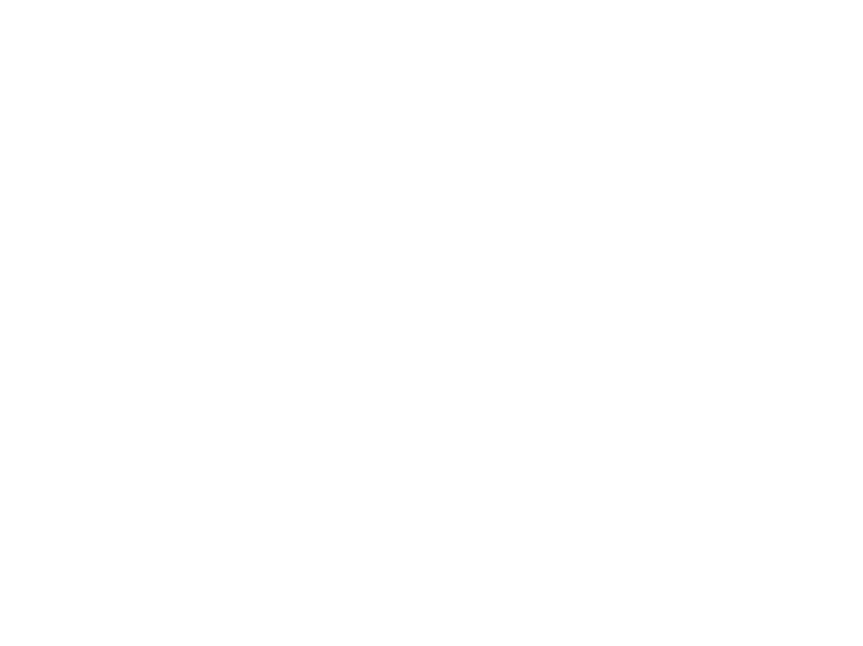
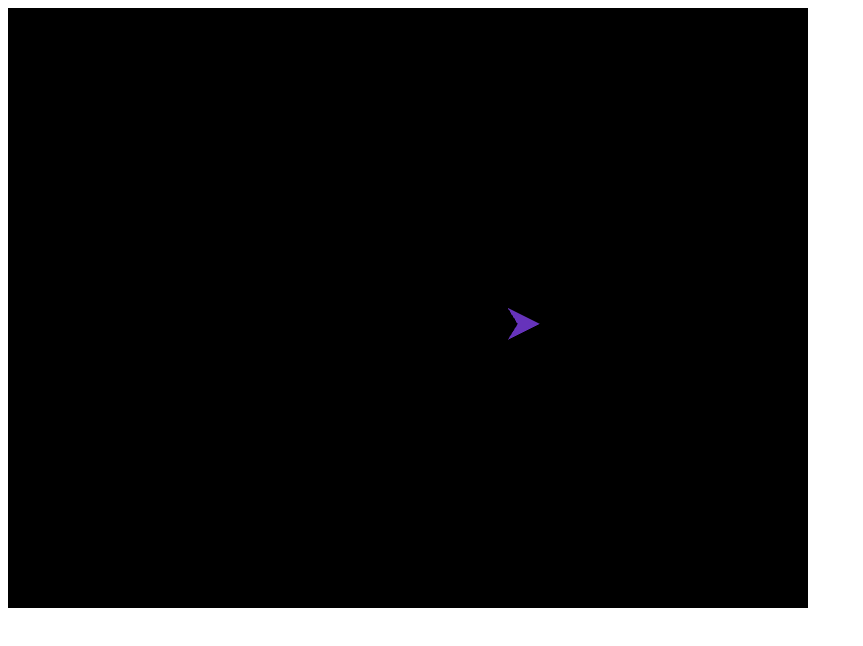
Before and after one commit to BAKFR/gerard, a plain HTML site: page index.html in a window 1280 px wide. Shown: the whole page, without its empty margins (0-863 px from the left). Drawn offline with Linux system fonts and the light colour scheme.

Commit message:
Add main;js dispaying a little ship who move at right.

```diff
--- a/index.html
+++ b/index.html
@@ -2,8 +2,9 @@
 <html>
 <head lang="en">
     <meta charset="UTF-8">
-    <title>Gerard LD#31</title>
+    <title>Bubble Screen LD#31</title>
     <script src="vendor/phaser.min.js"></script>
+    <script src="src/main.js" ></script>
 </head>
 <body>
 </body>
--- /dev/null
+++ b/src/main.js
@@ -0,0 +1,34 @@
+
+
+function create() {
+
+    game.physics.startSystem(Phaser.Physics.ARCADE);
+
+
+    //Ship creation
+    var ship = new Phaser.Polygon([
+        new Phaser.Point(0, 0),
+        new Phaser.Point(32, 16),
+        new Phaser.Point(0, 32),
+        new Phaser.Point(10, 16),
+        new Phaser.Point(0, 0)
+    ]);
+
+    var graphics = game.add.graphics(0, 0);
+    graphics.beginFill(0x6633BB);
+    graphics.drawPolygon(ship.points);
+
+
+    var x = game.add.sprite(400, 300);
+    x.addChild(graphics);
+
+    game.physics.arcade.enable(x, Phaser.Physics.ARCADE);
+    x.body.velocity.x = 20;
+}
+
+function update() {
+
+}
+
+
+var game = new Phaser.Game(800, 600, Phaser.AUTO, 'Bubble screen', { create: create });
```
